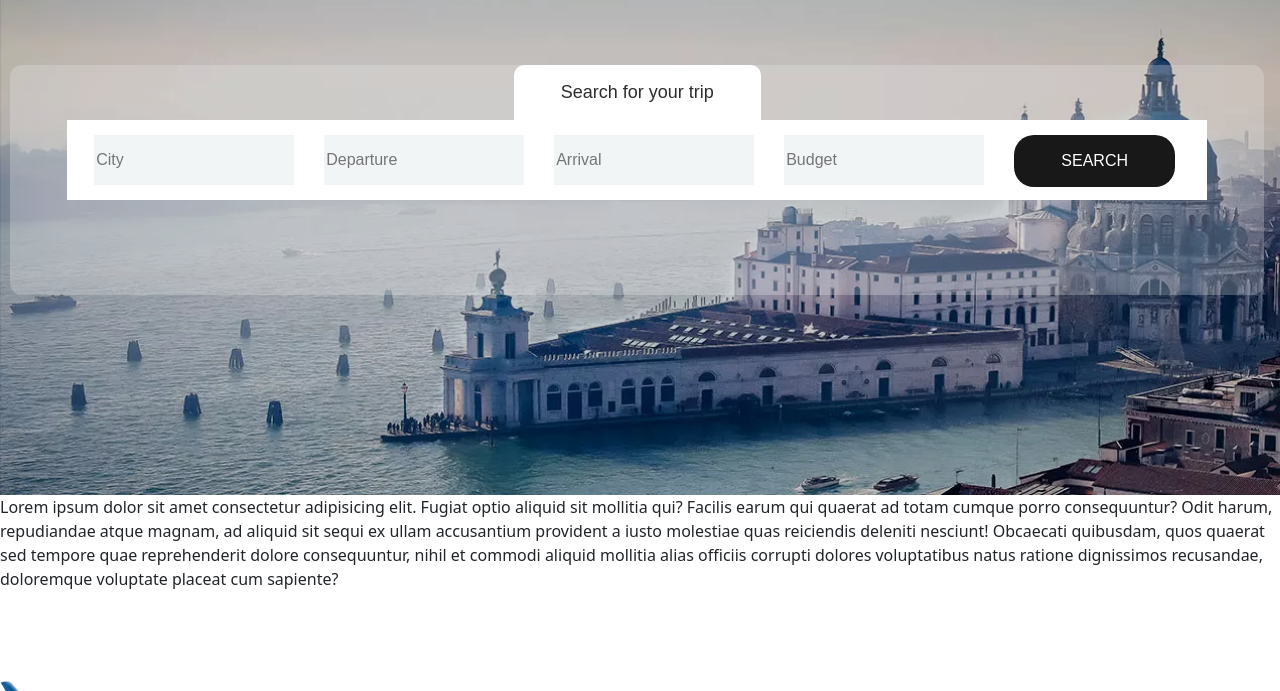
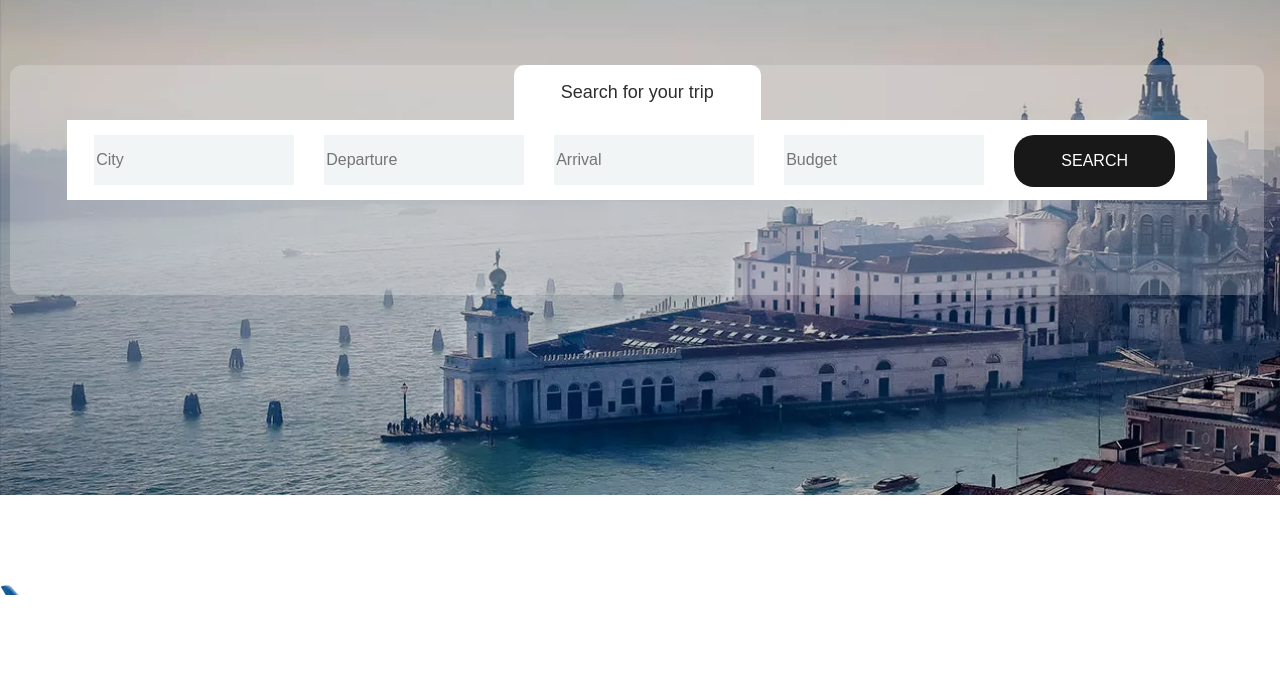
Before and after one commit to DevTaissirHammouda/travelo, a plain HTML site: page index.html in a window 1280 px wide. Shown: the part 345-1036 px from the top of the page. After the commit the page ends 940 px from the top, so only its background shows below. Drawn offline with nearby package versions, Linux system fonts and the light colour scheme.

Commit message:
Update index.html

```diff
--- a/index.html
+++ b/index.html
@@ -43,7 +43,6 @@
     </div>
   </div>
     </header>
-     <div>Lorem ipsum dolor sit amet consectetur adipisicing elit. Fugiat optio aliquid sit mollitia qui? Facilis earum qui quaerat ad totam cumque porro consequuntur? Odit harum, repudiandae atque magnam, ad aliquid sit sequi ex ullam accusantium provident a iusto molestiae quas reiciendis deleniti nesciunt! Obcaecati quibusdam, quos quaerat sed tempore quae reprehenderit dolore consequuntur, nihil et commodi aliquid mollitia alias officiis corrupti dolores voluptatibus natus ratione dignissimos recusandae, doloremque voluptate placeat cum sapiente? </div>
 
     <div class="intro">
     </div>
```
